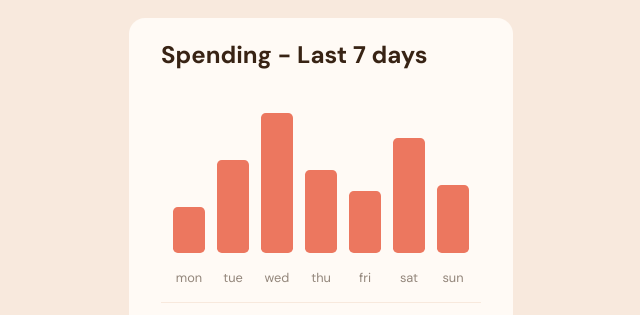
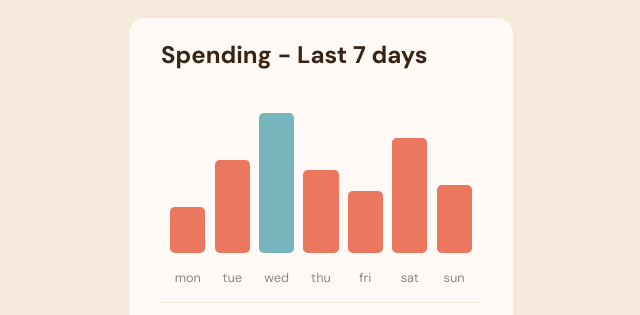
Before and after one commit to LuisC73/ExpensesComponent, a website: page index.html in a window 1280 px wide. Shown: the part 251-566 px from the top of the page, without its empty margins (319-959 px from the left). Drawn offline with Linux system fonts and the light colour scheme.

Commit message:
se termina el reto

```diff
--- a/src/js/main.js
+++ b/src/js/main.js
@@ -8,12 +8,16 @@ console.log("object");
 
 data.then((data) =>{
     data.forEach(item => {
-        let chart = document.createElement('div');
-        const height = item.amount/6;
+        let chart = document.createElement('div'),
+        divValue= '';
+        const itemHeight = item.amount/6;
         chart.classList.add('balance__chart');
+        (item.day === 'wed')
+            ? divValue = `<div class="balance__value balance__value--cyan" style="--height: ${itemHeight}em"></div>`
+            : divValue = `<div class="balance__value" style="--height: ${itemHeight}em"></div>`
         chart.innerHTML = `
         <div class="balance__wrapper">
-        <div class="balance__value" style="--height: ${height}em"></div>
+            ${divValue}
         </div>
         <p class="balance__p balance__p--title">${item.day}</p>
         `;
--- a/src/stylesheets/scss/_modules/_balance.scss
+++ b/src/stylesheets/scss/_modules/_balance.scss
@@ -69,7 +69,7 @@
     }
 
     &__wrapper{
-        width: 2em;
+        width: 2.2em;
         display: flex;
         align-items: flex-end;
         height: 90%;
--- a/src/stylesheets/scss/_other/_balance--modifiers.scss
+++ b/src/stylesheets/scss/_other/_balance--modifiers.scss
@@ -29,4 +29,8 @@
         font-weight: 700;
         margin-left: 3.6rem;
     }
+
+    &__value--cyan{
+        background-color: vars.$cyan;
+    }
 }
```
Also changed, not shown: src/stylesheets/css/style.css, 1 other file.
